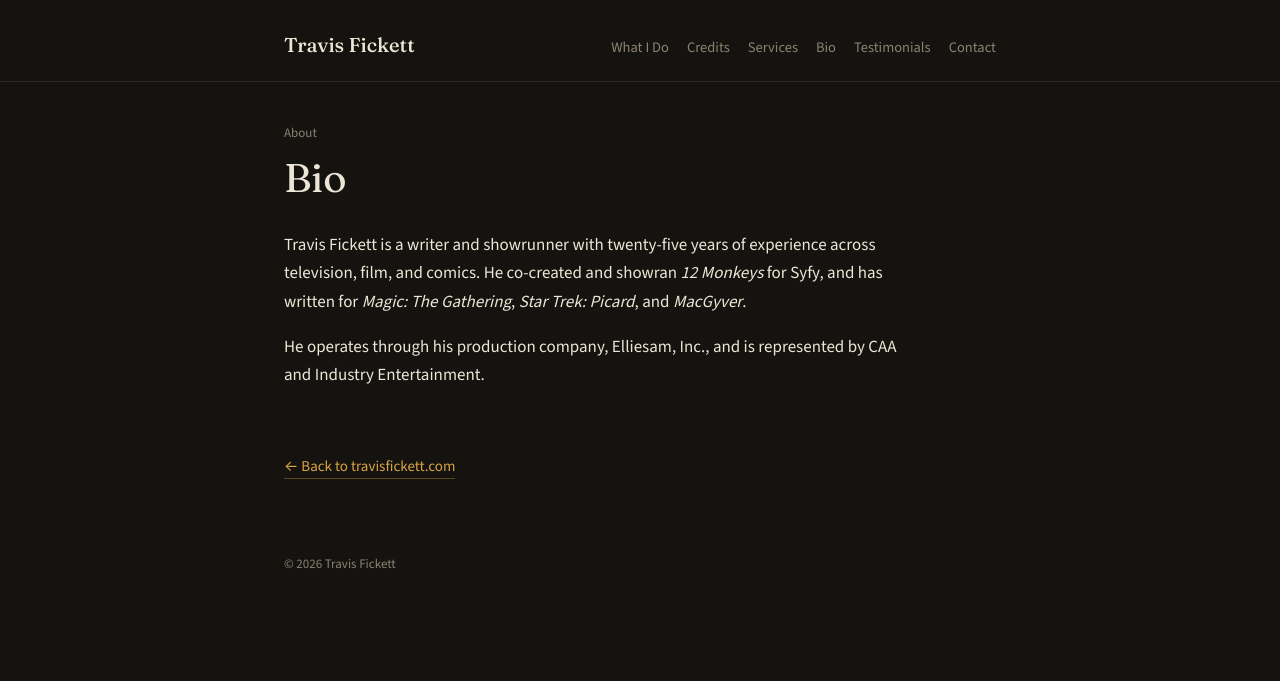
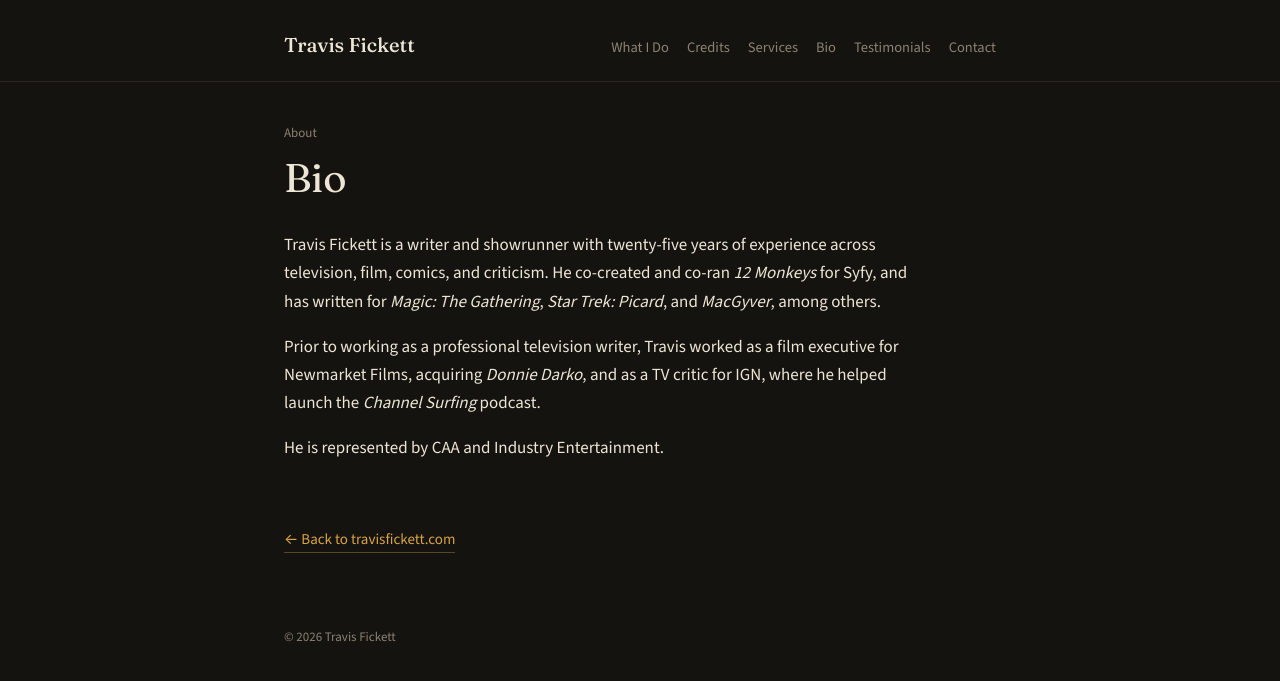
Before and after one commit to twfickett/travisfickett-site, a Jekyll site: the page built from bio.md, in a window 1280 px wide. Shown: the top 681 px of the page. Built offline with Jekyll 4.4.1, drawn with Linux system fonts in a browser that asks for light colours.

Commit message:
Made bio changes.
Bio changes made.

```diff
--- a/bio.md
+++ b/bio.md
@@ -5,9 +5,10 @@ eyebrow: About
 ---
 
 Travis Fickett is a writer and showrunner with twenty-five years of
-experience across television, film, and comics. He
-co-created and showran *12 Monkeys* for Syfy, and has written for
-*Magic: The Gathering*, *Star Trek: Picard*, and *MacGyver*.
+experience across television, film, comics, and criticism. He
+co-created and co-ran *12 Monkeys* for Syfy, and has written for
+*Magic: The Gathering*, *Star Trek: Picard*, and *MacGyver*, among others.
 
-He operates through his production company, Elliesam, Inc., and is
-represented by CAA and Industry Entertainment.
+Prior to working as a professional television writer, Travis worked as a film executive for Newmarket Films, acquiring *Donnie Darko*, and as a TV critic for IGN, where he helped launch the *Channel Surfing* podcast.
+
+He is represented by CAA and Industry Entertainment.
```
Also changed, not shown: index.html (+17 -23 lines).
